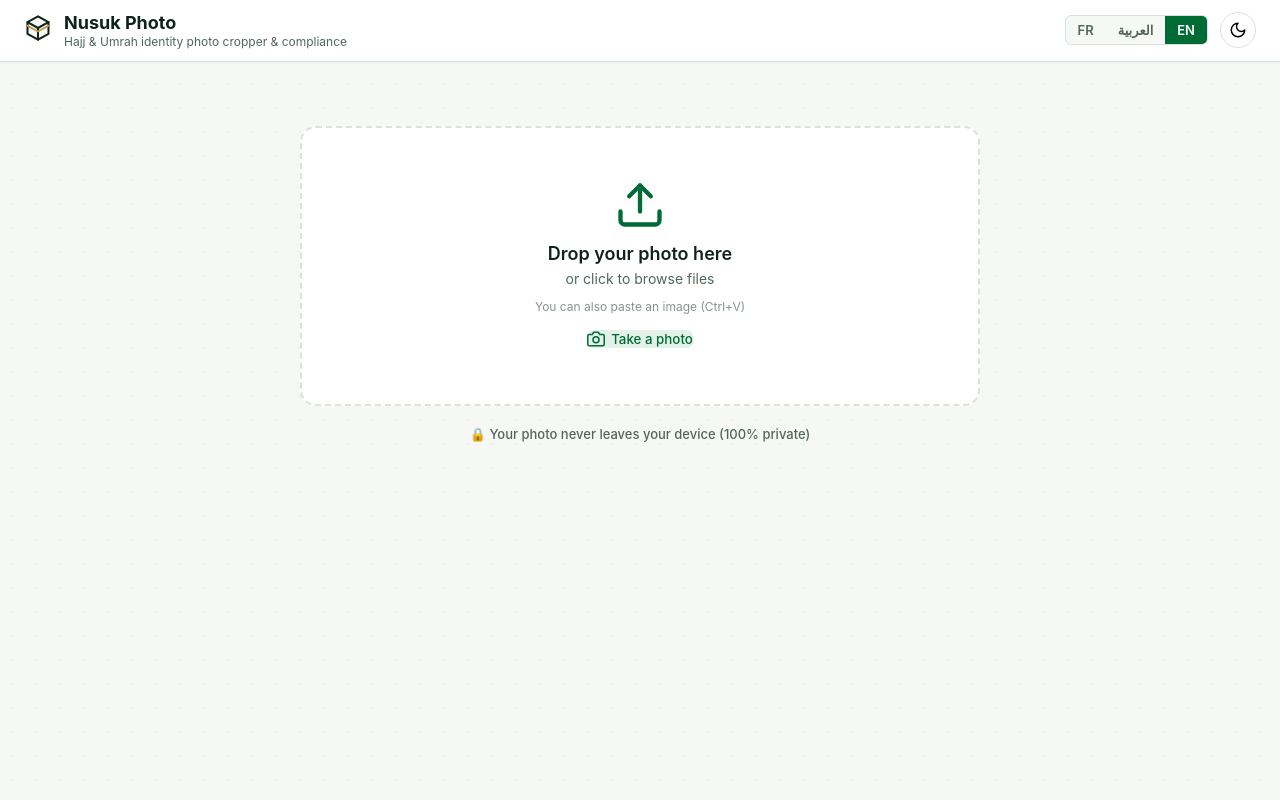
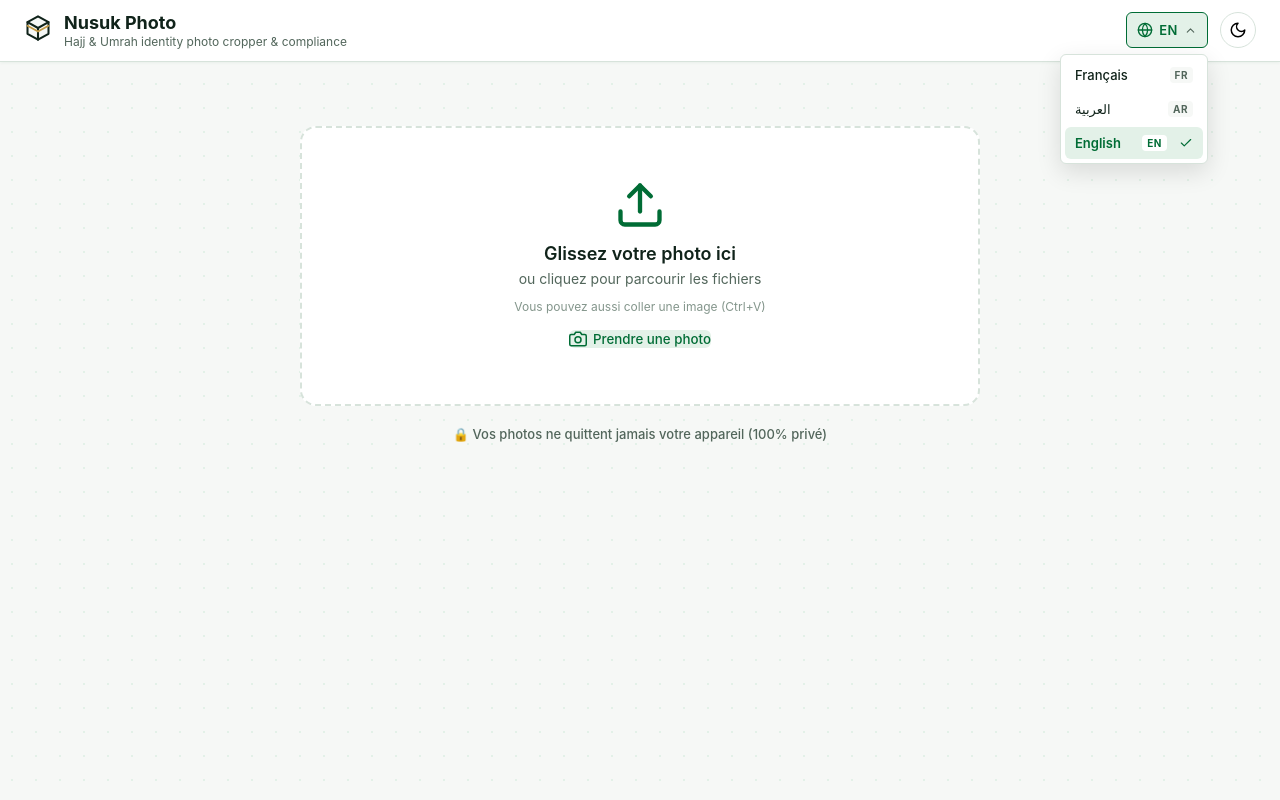
Before and after one commit to arabic-app/nusuk, a Preact app: page / in a window 1280 px wide. Both pictures are taken after a click on the button "EN". Built offline with nearby package versions, Linux system fonts and the light colour scheme.

Commit message:
refactor(ui): remove redundant frame face button and modernize language selector dropdown

```diff
--- a/public/locales/ar.json
+++ b/public/locales/ar.json
@@ -17,7 +17,6 @@
   "controls.reset": "إعادة ضبط",
   "controls.change_photo": "تغيير الصورة",
   "controls.oval_guide": "دليل الوجه",
-  "controls.frame_face": "تأطير الوجه",
   "controls.more_tools": "أدوات أخرى",
   "controls.empty_warning": "المساحات الفارغة ستُملأ باللون الأبيض الناصع",
   "size.title": "أبعاد الإخراج",
--- a/public/locales/en.json
+++ b/public/locales/en.json
@@ -17,7 +17,6 @@
   "controls.reset": "Reset",
   "controls.change_photo": "Change photo",
   "controls.oval_guide": "Face guide",
-  "controls.frame_face": "Frame face",
   "controls.more_tools": "More tools",
   "controls.empty_warning": "Empty areas will be filled with pure white",
   "size.title": "Output dimensions",
--- a/public/locales/fr.json
+++ b/public/locales/fr.json
@@ -17,7 +17,6 @@
   "controls.reset": "Réinitialiser",
   "controls.change_photo": "Changer de photo",
   "controls.oval_guide": "Guide visage",
-  "controls.frame_face": "Cadrer visage",
   "controls.more_tools": "Autres outils",
   "controls.empty_warning": "Les zones vides seront remplies en blanc pur",
   "size.title": "Taille de sortie",
--- a/src/App.tsx
+++ b/src/App.tsx
@@ -256,17 +256,6 @@ export function App() {
     }
   };
 
-  const handleAutoFrameFace = async () => {
-    if (!activeBitmap) return;
-    try {
-      const faceBox = await detectFace(activeBitmap);
-      const framing = computeFaceFraming(cropW, cropH, activeBitmap.width, activeBitmap.height, faceBox);
-      updateTransform(framing);
-    } catch {
-      updateTransform(fillTransform(cropW, cropH, activeBitmap.width, activeBitmap.height));
-    }
-  };
-
   const handleResetTransform = () => {
     if (initialTransformRef.current) {
       updateTransform(initialTransformRef.current);
@@ -403,18 +392,6 @@ export function App() {
                           class="toolbar-menu-item"
                           role="menuitem"
                           onClick={() => {
-                            handleAutoFrameFace();
-                            setShowMoreTools(false);
-                          }}
-                        >
-                          <IconFaceGuide size={16} />
-                          <span>{t('controls.frame_face')}</span>
-                        </button>
-                        <button
-                          type="button"
-                          class="toolbar-menu-item"
-                          role="menuitem"
-                          onClick={() => {
                             updateTransform((t) => ({ ...t, tx: 0, ty: 0 }));
                             setShowMoreTools(false);
                           }}
--- a/src/components/Header.tsx
+++ b/src/components/Header.tsx
@@ -1,12 +1,20 @@
 // src/components/Header.tsx
-import { useState, useEffect } from 'preact/hooks';
+import { useState, useEffect, useRef } from 'preact/hooks';
 import { Locale, setLocale, getLocale, subscribeLocale, t } from '../utils/i18n';
 import { Theme, setTheme, getStoredTheme } from '../utils/theme';
-import { IconKaaba, IconMoon, IconSun } from './Icons';
+import { IconKaaba, IconMoon, IconSun, IconGlobe, IconChevronDown, IconCheck } from './Icons';
+
+const LANGUAGES: { code: Locale; label: string; short: string }[] = [
+  { code: 'fr', label: 'Français', short: 'FR' },
+  { code: 'ar', label: 'العربية', short: 'AR' },
+  { code: 'en', label: 'English', short: 'EN' },
+];
 
 export function Header() {
   const [currentLocale, setCurrentLocaleState] = useState<Locale>(getLocale());
   const [theme, setThemeState] = useState<Theme>(getStoredTheme() || 'light');
+  const [isOpen, setIsOpen] = useState(false);
+  const dropdownRef = useRef<HTMLDivElement>(null);
 
   useEffect(() => {
     return subscribeLocale((l) => {
@@ -14,9 +22,34 @@ export function Header() {
     });
   }, []);
 
+  useEffect(() => {
+    if (!isOpen) return;
+
+    const handleOutsideClick = (e: MouseEvent) => {
+      if (dropdownRef.current && !dropdownRef.current.contains(e.target as Node)) {
+        setIsOpen(false);
+      }
+    };
+
+    const handleKeyDown = (e: KeyboardEvent) => {
+      if (e.key === 'Escape') {
+        setIsOpen(false);
+      }
+    };
+
+    document.addEventListener('click', handleOutsideClick);
+    window.addEventListener('keydown', handleKeyDown);
+
+    return () => {
+      document.removeEventListener('click', handleOutsideClick);
+      window.removeEventListener('keydown', handleKeyDown);
+    };
+  }, [isOpen]);
+
   const onSelectLocale = (l: Locale) => {
     setLocale(l);
     setCurrentLocaleState(l);
+    setIsOpen(false);
   };
 
   const toggleTheme = () => {
@@ -24,6 +57,8 @@ export function Header() {
     setTheme(next);
     setThemeState(next);
   };
+
+  const currentLang = LANGUAGES.find((l) => l.code === currentLocale) || LANGUAGES[0];
 
   return (
     <header class="app-header">
@@ -38,31 +73,40 @@ export function Header() {
       </div>
 
       <div class="header-actions">
-        <div class="lang-selector" role="group" aria-label={t('aria.lang_selector')}>
+        <div class="lang-selector lang-dropdown" ref={dropdownRef} aria-label={t('aria.lang_selector')}>
           <button
             type="button"
-            class={`lang-btn ${currentLocale === 'fr' ? 'active' : ''}`}
-            onClick={() => onSelectLocale('fr')}
-            aria-pressed={currentLocale === 'fr'}
+            class="lang-dropdown-trigger"
+            onClick={() => setIsOpen(!isOpen)}
+            aria-haspopup="listbox"
+            aria-expanded={isOpen}
+            aria-label={t('aria.lang_selector')}
           >
-            FR
+            <IconGlobe size={16} class="lang-globe-icon" />
+            <span class="lang-current-code">{currentLang.short}</span>
+            <IconChevronDown size={13} class={`lang-chevron ${isOpen ? 'open' : ''}`} />
           </button>
-          <button
-            type="button"
-            class={`lang-btn ${currentLocale === 'ar' ? 'active' : ''}`}
-            onClick={() => onSelectLocale('ar')}
-            aria-pressed={currentLocale === 'ar'}
-          >
-            العربية
-          </button>
-          <button
-            type="button"
-            class={`lang-btn ${currentLocale === 'en' ? 'active' : ''}`}
-            onClick={() => onSelectLocale('en')}
-            aria-pressed={currentLocale === 'en'}
-          >
-            EN
-          </button>
+
+          {isOpen && (
+            <div class="lang-dropdown-menu" role="listbox">
+              {LANGUAGES.map((lang) => (
+                <button
+                  key={lang.code}
+                  type="button"
+                  class={`lang-dropdown-item ${currentLocale === lang.code ? 'active' : ''}`}
+                  onClick={() => onSelectLocale(lang.code)}
+                  role="option"
+                  aria-selected={currentLocale === lang.code}
+                >
+                  <span class="lang-item-name">{lang.label}</span>
+                  <span class="lang-item-badge">{lang.short}</span>
+                  {currentLocale === lang.code && (
+                    <IconCheck size={14} class="lang-item-check" />
+                  )}
+                </button>
+              ))}
+            </div>
+          )}
         </div>
 
         <button
--- a/src/components/Icons.tsx
+++ b/src/components/Icons.tsx
@@ -296,3 +296,29 @@ export function IconMoreHorizontal({ size = 16, class: cls = '', strokeWidth = 2
     </svg>
   );
 }
+
+export function IconGlobe({ size = 16, class: cls = '', strokeWidth = 2 }: IconProps) {
+  return (
+    <svg width={size} height={size} viewBox="0 0 24 24" fill="none" stroke="currentColor" stroke-width={strokeWidth} stroke-linecap="round" stroke-linejoin="round" class={cls} aria-hidden="true">
+      <circle cx="12" cy="12" r="10" />
+      <line x1="2" y1="12" x2="22" y2="12" />
+      <path d="M12 2a15.3 15.3 0 0 1 4 10 15.3 15.3 0 0 1-4 10 15.3 15.3 0 0 1-4-10 15.3 15.3 0 0 1 4-10z" />
+    </svg>
+  );
+}
+
+export function IconChevronDown({ size = 14, class: cls = '', strokeWidth = 2 }: IconProps) {
+  return (
+    <svg width={size} height={size} viewBox="0 0 24 24" fill="none" stroke="currentColor" stroke-width={strokeWidth} stroke-linecap="round" stroke-linejoin="round" class={cls} aria-hidden="true">
+      <polyline points="6 9 12 15 18 9" />
+    </svg>
+  );
+}
+
+export function IconCheck({ size = 14, class: cls = '', strokeWidth = 2 }: IconProps) {
+  return (
+    <svg width={size} height={size} viewBox="0 0 24 24" fill="none" stroke="currentColor" stroke-width={strokeWidth} stroke-linecap="round" stroke-linejoin="round" class={cls} aria-hidden="true">
+      <polyline points="20 6 9 17 4 12" />
+    </svg>
+  );
+}
--- a/src/styles/app.css
+++ b/src/styles/app.css
@@ -46,33 +46,146 @@
   gap: 12px;
 }
 
-.lang-selector {
-  display: flex;
+.lang-selector.lang-dropdown {
+  position: relative;
+  display: inline-block;
+}
+
+.lang-dropdown-trigger {
+  display: inline-flex;
+  align-items: center;
+  gap: 6px;
+  height: 36px;
+  padding: 0 10px;
   border: 1px solid var(--border-color);
   border-radius: var(--radius-sm);
-  overflow: hidden;
-  background-color: var(--bg-app);
-}
-
-.lang-btn {
-  padding: 6px 12px;
-  border: none;
-  background: transparent;
-  color: var(--text-secondary);
+  background-color: var(--bg-surface);
+  color: var(--text-primary);
   font-family: inherit;
   font-size: 13px;
   font-weight: 600;
   cursor: pointer;
   transition: all 0.15s ease;
+  user-select: none;
 }
 
-.lang-btn:hover {
-  color: var(--text-primary);
+.lang-dropdown-trigger:hover,
+.lang-dropdown-trigger[aria-expanded="true"] {
+  border-color: var(--primary);
+  background-color: var(--primary-soft);
+  color: var(--primary);
 }
 
-.lang-btn.active {
-  background-color: var(--primary);
-  color: #FFFFFF;
+.lang-globe-icon {
+  color: var(--text-secondary);
+  flex-shrink: 0;
+}
+
+.lang-dropdown-trigger:hover .lang-globe-icon,
+.lang-dropdown-trigger[aria-expanded="true"] .lang-globe-icon {
+  color: var(--primary);
+}
+
+.lang-current-code {
+  letter-spacing: 0.5px;
+  line-height: 1;
+}
+
+.lang-chevron {
+  color: var(--text-secondary);
+  transition: transform 0.2s ease;
+  flex-shrink: 0;
+}
+
+.lang-chevron.open {
+  transform: rotate(180deg);
+}
+
+.lang-dropdown-menu {
+  position: absolute;
+  top: calc(100% + 6px);
+  inset-inline-end: 0;
+  min-width: 148px;
+  background-color: var(--bg-surface);
+  border: 1px solid var(--border-color);
+  border-radius: var(--radius-sm);
+  box-shadow: 0 8px 24px rgba(0, 0, 0, 0.12);
+  padding: 4px;
+  z-index: 100;
+  display: flex;
+  flex-direction: column;
+  gap: 2px;
+  animation: langDropdownFade 0.15s ease-out;
+}
+
+[data-theme="dark"] .lang-dropdown-menu {
+  box-shadow: 0 8px 24px rgba(0, 0, 0, 0.4);
+}
+
+@keyframes langDropdownFade {
+  from {
+    opacity: 0;
+    transform: translateY(-4px);
+  }
+  to {
+    opacity: 1;
+    transform: translateY(0);
+  }
+}
+
+.lang-dropdown-item {
+  display: flex;
+  align-items: center;
+  justify-content: space-between;
+  gap: 8px;
+  width: 100%;
+  padding: 8px 10px;
+  border: none;
+  border-radius: var(--radius-sm);
+  background: transparent;
+  color: var(--text-primary);
+  font-family: inherit;
+  font-size: 13px;
+  font-weight: 500;
+  cursor: pointer;
+  text-align: start;
+  transition: all 0.12s ease;
+}
+
+.lang-dropdown-item:hover {
+  background-color: var(--primary-soft);
+  color: var(--primary);
+}
+
+.lang-dropdown-item.active {
+  background-color: var(--primary-soft);
+  color: var(--primary);
+  font-weight: 600;
+}
+
+.lang-item-name {
+  flex: 1;
+}
+
+.lang-item-badge {
+  font-size: 10px;
+  font-weight: 700;
+  color: var(--text-secondary);
+  padding: 2px 5px;
+  border-radius: 4px;
+  background-color: var(--bg-app);
+  letter-spacing: 0.5px;
+}
+
+.lang-dropdown-item.active .lang-item-badge {
+  color: var(--primary);
+  background-color: var(--bg-surface);
+}
+
+.lang-item-check {
+  color: var(--primary);
+  flex-shrink: 0;
+  margin-inline-start: 4px;
 }
 
 .theme-toggle-btn {
```
Also changed, not shown: 1 other file (tests, documents, lock files or other folders).
